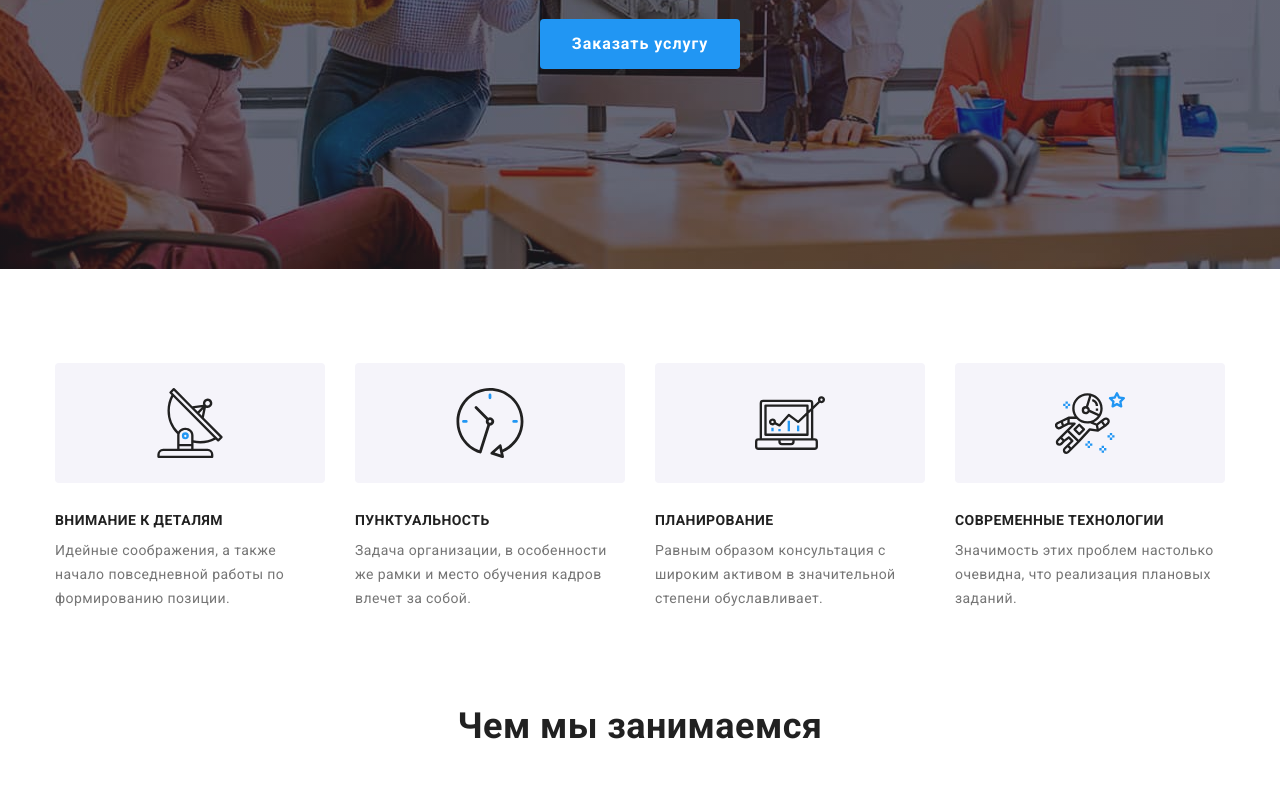
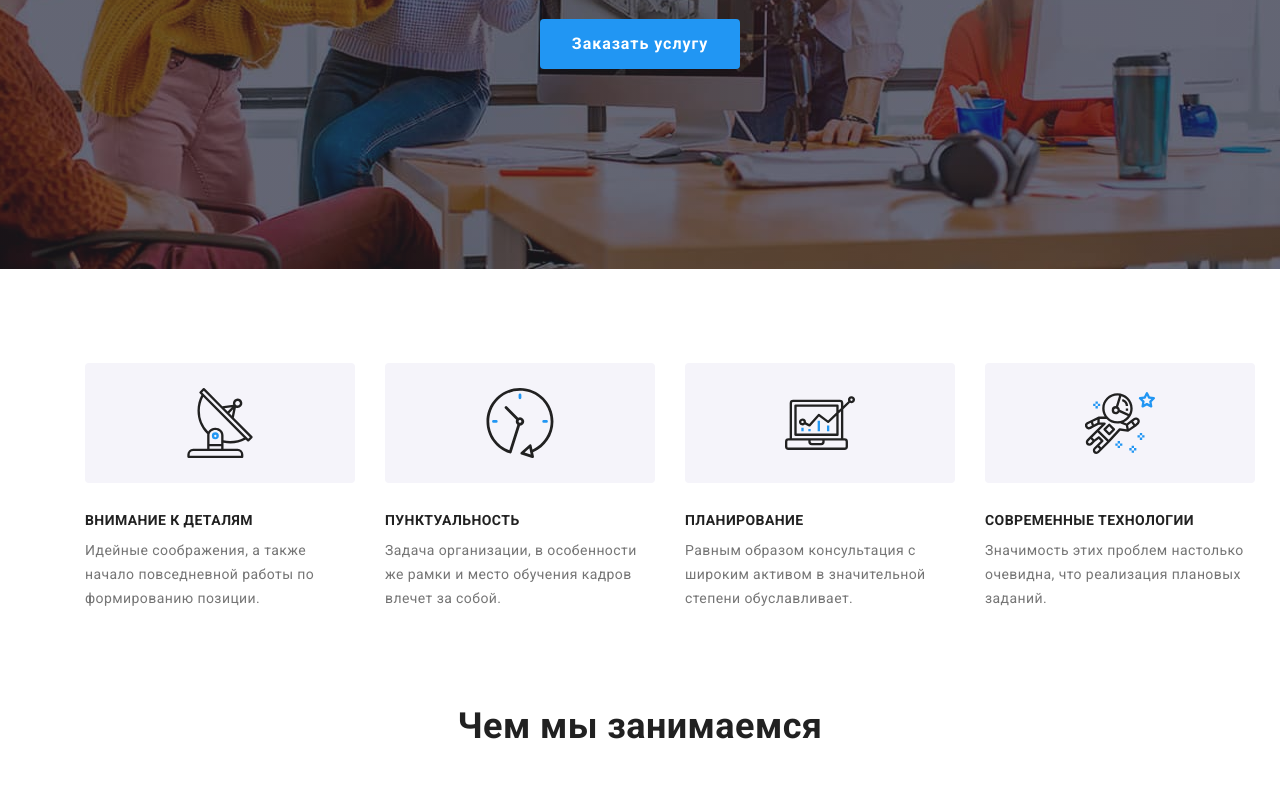
Before and after one commit to AlexanderBryukhovetskiy/goit-markup-hw-08, a plain HTML site: page index.html in a window 1280 px wide. Shown: the part 412-1202 px from the top of the page. Drawn offline with nearby package versions, Linux system fonts and the light colour scheme.

Commit message:
@media screen contaner's width had been added in  _variables.scss

```diff
--- a/sass/utils/_variables.scss
+++ b/sass/utils/_variables.scss
@@ -59,15 +59,22 @@ h6 {
 
 // оформлення контейнерів для сторінок Index, Portfolio
 .container {
-    width: 1200px;
 
     padding-left: 15px;
     padding-right: 15px;
 
     margin-left: auto;
     margin-right: auto;
+
+    @media screen and (min-width: 768px) {
+        width: 768px;
+    }
+
+    @media screen and (min-width: 1140px) {
+        width: 1140px;
+    }
+
 }
-
 
 //вимикнення маркерів та відступів у списках
 * .list {
```
Also changed, not shown: css/main.css, css/main.min.css, 2 other files.
